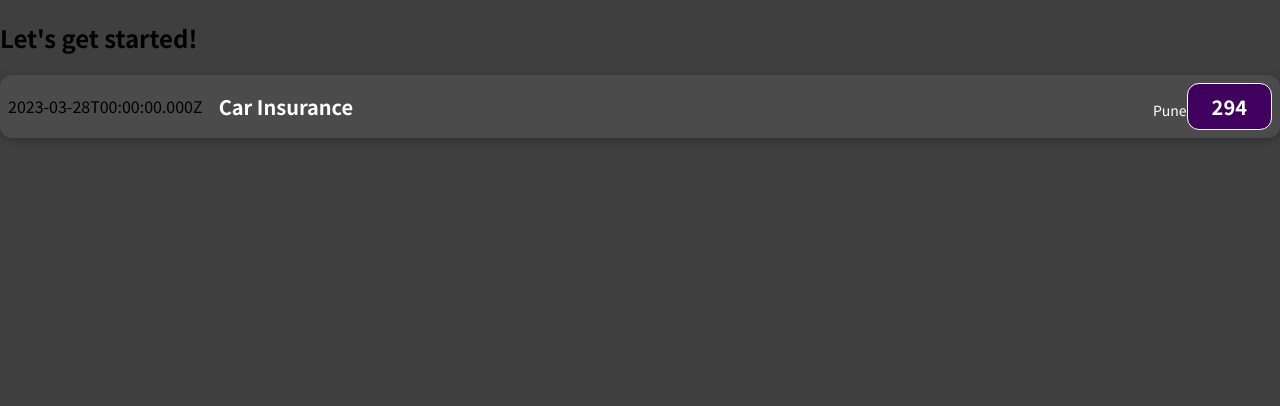
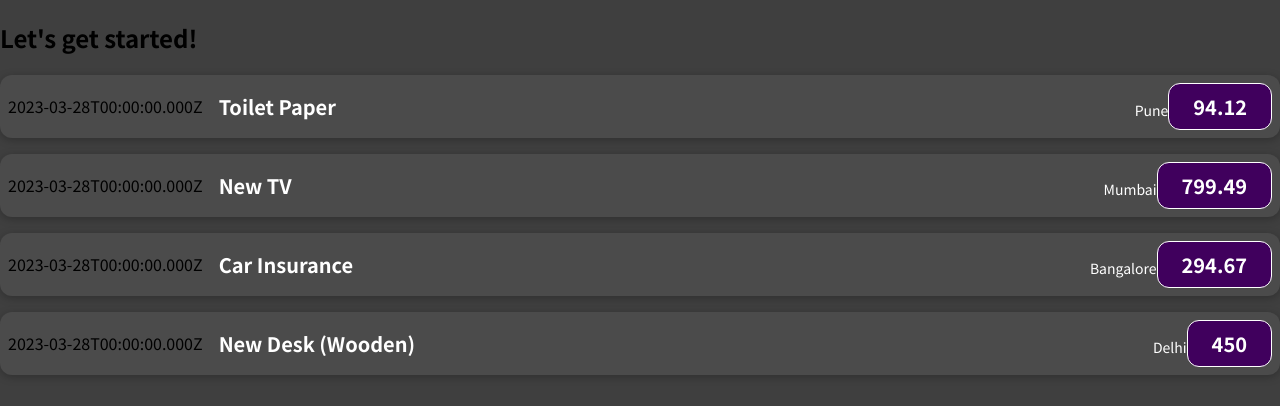
Before and after one commit to StanProgrammer/reactcourse, a JavaScript app: page / in a window 1280 px wide. Shown: the top 406 px of the page. Built offline with nearby package versions, Linux system fonts and the light colour scheme.

Commit message:
Passing data for App Component(Props)

```diff
--- a/src/App.js
+++ b/src/App.js
@@ -1,12 +1,43 @@
-import ExpenseItem from './components/ExpenseItem'
+import ExpenseItem from "./components/ExpenseItem";
 
 function App() {
+  const expenses = [
+    {
+      id: "e1",
+      title: "Toilet Paper",
+      amount: 94.12,
+      date: new Date(2020, 7, 14),
+      location:"Pune"
+    },
+    { id: "e2", title: "New TV", amount: 799.49, date: new Date(2021, 2, 12), location:'Mumbai' },
+    {
+      id: "e3",
+      title: "Car Insurance",
+      amount: 294.67,
+      date: new Date(2021, 2, 28),
+      location: "Bangalore"
+    },
+    {
+      id: "e4",
+      title: "New Desk (Wooden)",
+      amount: 450,
+      date: new Date(2021, 5, 12),
+      location: "Delhi"
+    },
+  ];
+
   return (
     <div>
       <h2>Let's get started!</h2>
-      <ExpenseItem>
-
-      </ExpenseItem>
+      {expenses.map((expense)=>(
+         <ExpenseItem
+         key={expense.id}
+         title={expense.title}
+         amount={expense.amount}
+         date={expense.date}
+         location={expense.location}
+       />
+      ))}
     </div>
   );
 }
--- a/src/components/ExpenseItem.js
+++ b/src/components/ExpenseItem.js
@@ -1,20 +1,20 @@
-import './ExpenseItem.css';
+import "./ExpenseItem.css";
 
-function ExpenseItem() {
+function ExpenseItem(props) {
   const expenseDate = new Date(2023, 2, 28);
-  const expenseTitle = 'Car Insurance';
-  const expenseAmount = 294;
-  const locationOfExpenditure = 'Pune';
+  // const expenseTitle = "Car Insurance";
+  // const expenseAmount = 294;
+  // const locationOfExpenditure = "Pune";
 
   return (
     <div className="expense-item">
       <div>{expenseDate.toISOString()}</div>
       <div className="expense-item__description">
-        <h2>{expenseTitle}</h2>
+        <h2>{props.title}</h2>
 
-        <div className="expense-item__location">{locationOfExpenditure}</div>
+        <div className="expense-item__location">{props.location}</div>
       </div>
-      <div className="expense-item__price">{expenseAmount}</div>
+      <div className="expense-item__price">{props.amount}</div>
     </div>
   );
 }
```
